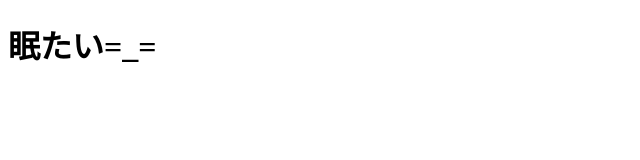
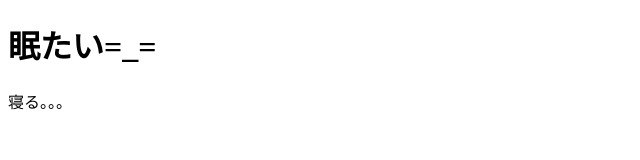
Before and after one commit to bzgtraining/training_ms, a plain HTML site: page index.html in a window 1280 px wide. Shown: the full height of the page, 0-640 px from the left. Drawn offline with Linux system fonts and the light colour scheme.

```diff
--- a/index.html
+++ b/index.html
@@ -8,5 +8,6 @@
 </head>
 <body>
     <h1>眠たい=_=</h1>
+    寝る。。。
 </body>
 </html>
```
